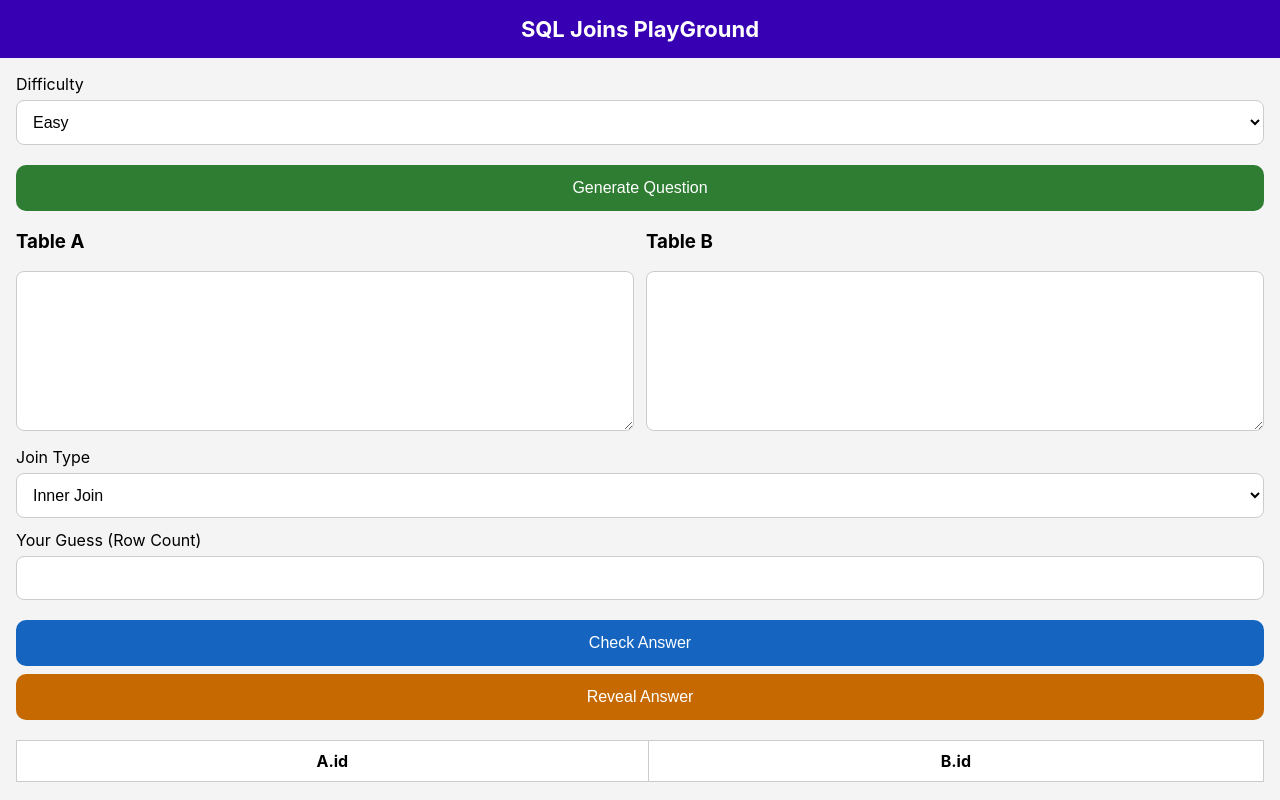
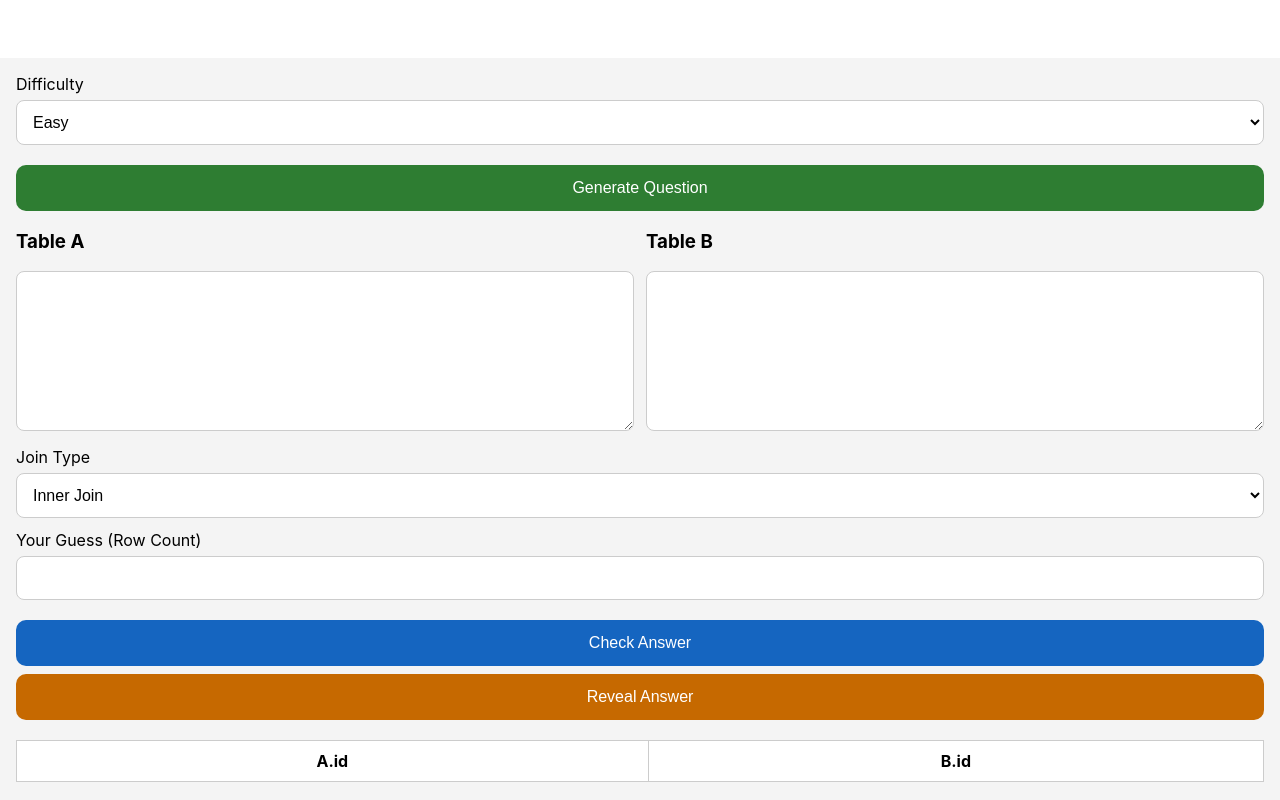
Before and after one commit to PramodD67/SQL-Joins-Trainer-App, a plain HTML site: page index.html in a window 1280 px wide. Drawn offline with Linux system fonts and the light colour scheme.

Commit message:
Update index.html

```diff
--- a/index.html
+++ b/index.html
@@ -17,7 +17,7 @@
 --card:#ffffff;
 --border:#cccccc;
 
---header:#3700B3;
+--header:#ffffff;
 
 --btn-green:#2E7D32;
 --btn-blue:#1565C0;
```
